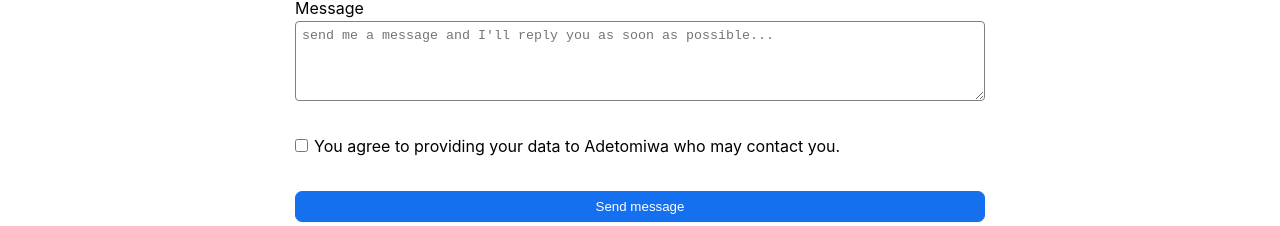
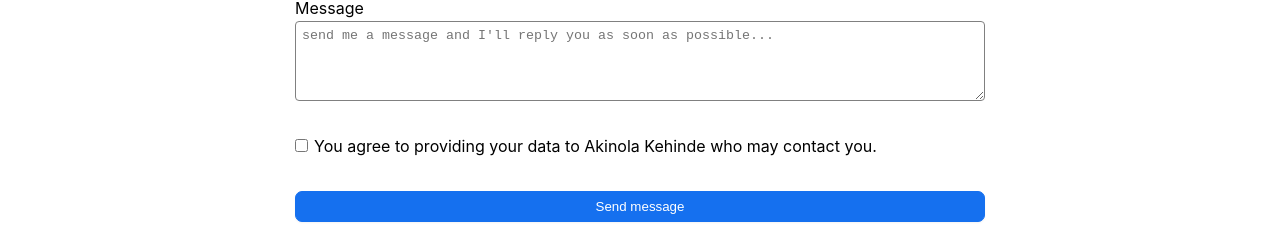
Before and after one commit to adetomiwa-esq/zuri-task1.0, a React (Create React App) app: page /contact in a window 1280 px wide. Shown: the part 286-512 px from the top of the page. Built offline with nearby package versions, Linux system fonts and the light colour scheme.

Commit message:
name change in contact page

```diff
--- a/src/components/Pages/Contact.js
+++ b/src/components/Pages/Contact.js
@@ -3,7 +3,7 @@ import '../Contact.css';
 import { GrCheckmark } from 'react-icons/gr'
 
 function Contact() {
-    const myName = 'Adetomiwa'
+    const myName = 'Akinola Kehinde'
 
     const [formData, setFormData] = useState({
         firstName: '',
```
